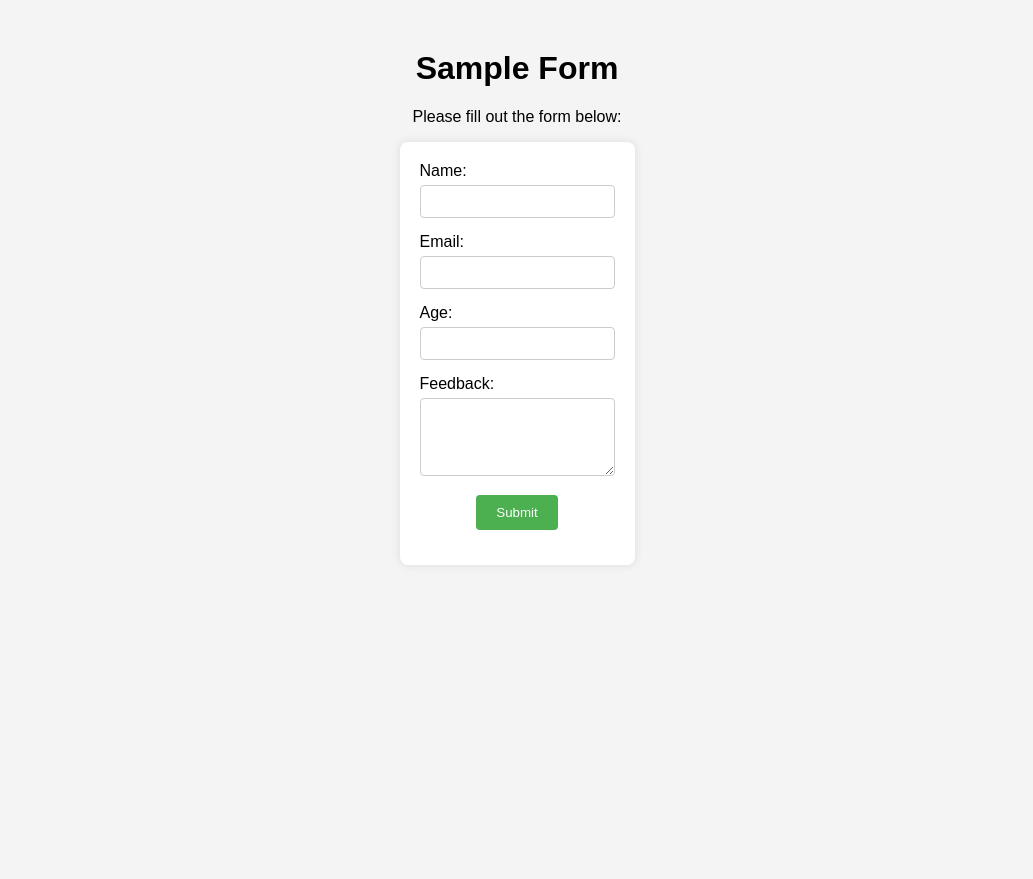
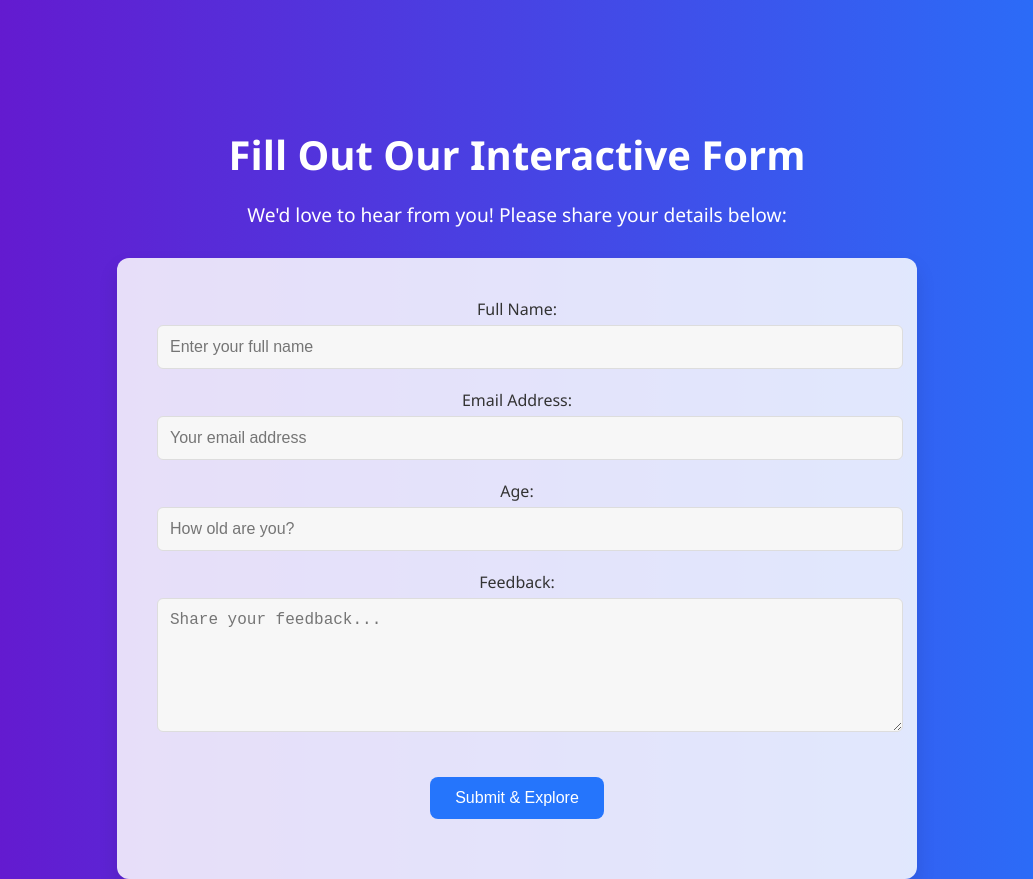
Before and after one commit to lovellamonica/advanced-html, a plain HTML site: page index.html in a window 1280 px wide. Shown: the whole page, without its empty margins (123-1156 px from the left). Before the commit the page ends 800 px from the top, so only its background shows below. Drawn offline with Linux system fonts and the light colour scheme.

Commit message:
Update index.html

```diff
--- a/index.html
+++ b/index.html
@@ -3,97 +3,135 @@
 <head>
     <meta charset="UTF-8">
     <meta name="viewport" content="width=device-width, initial-scale=1.0">
-    <title>lovella monica</title>
+    <title>Lovella Villamor Sample Form</title>
     <style>
+        /* General Styles */
         body {
-            font-family: Arial, sans-serif;
-            background-color: #f4f4f4;
+            font-family: 'Segoe UI', Tahoma, Geneva, Verdana, sans-serif;
+            background: linear-gradient(to right, #6a11cb, #2575fc);
             margin: 0;
             padding: 0;
+            color: #fff;
         }
+
         .container {
+            max-width: 800px;
+            margin: 0 auto;
+            padding-top: 100px;
             text-align: center;
-            margin-top: 50px;
         }
+
+        h1 {
+            font-size: 2.5rem;
+            margin-bottom: 10px;
+            color: #fff;
+        }
+
+        p {
+            font-size: 1.2rem;
+            margin-bottom: 30px;
+        }
+
+        /* Form Styles */
         form {
-            display: inline-block;
-            text-align: left;
-            background-color: #fff;
-            padding: 20px;
-            border-radius: 8px;
-            box-shadow: 0 0 10px rgba(0, 0, 0, 0.1);
+            background-color: rgba(255, 255, 255, 0.85);
+            padding: 40px;
+            border-radius: 12px;
+            box-shadow: 0 10px 20px rgba(0, 0, 0, 0.1);
+            transition: transform 0.3s ease-in-out;
         }
+
+        form:hover {
+            transform: translateY(-10px);
+        }
+
         form div {
-            margin-bottom: 15px;
+            margin-bottom: 20px;
         }
+
         form label {
+            font-size: 1rem;
             display: block;
             margin-bottom: 5px;
+            color: #333;
         }
+
         form input, form textarea {
             width: 100%;
-            padding: 8px;
-            box-sizing: border-box;
-            border: 1px solid #ccc;
-            border-radius: 4px;
+            padding: 12px;
+            border-radius: 6px;
+            border: 1px solid #ddd;
+            background-color: #f7f7f7;
+            font-size: 1rem;
+            transition: border-color 0.3s;
         }
+
+        form input:focus, form textarea:focus {
+            border-color: #2575fc;
+            outline: none;
+        }
+
         form button {
-            background-color: #4CAF50;
-            color: white;
-            padding: 10px 20px;
+            background-color: #2575fc;
+            color: #fff;
+            padding: 12px 25px;
             border: none;
-            border-radius: 4px;
+            border-radius: 8px;
+            font-size: 1rem;
             cursor: pointer;
+            transition: background-color 0.3s;
         }
+
         form button:hover {
-            background-color: #45a049;
+            background-color: #6a11cb;
         }
-        .results {
-            margin-top: 50px;
+
+        /* Hover Animation for Buttons */
+        .hover-btn {
+            display: inline-block;
+            text-decoration: none;
+            margin-top: 20px;
         }
-        table {
-            margin: 0 auto;
-            border-collapse: collapse;
-            width: 80%;
-            background-color: #fff;
-            box-shadow: 0 0 10px rgba(0, 0, 0, 0.1);
+
+        .hover-btn:hover button {
+            background-color: #6a11cb;
         }
-        table th, table td {
-            border: 1px solid #ddd;
-            padding: 8px;
-        }
-        table th {
-            background-color: #f2f2f2;
+
+        /* Mobile Friendly */
+        @media (max-width: 600px) {
+            form {
+                padding: 20px;
+            }
         }
     </style>
 </head>
 <body>
     <div class="container">
-        <h1>Sample Form</h1>
-        <p>Please fill out the form below:</p>
+        <h1>Fill Out Our Interactive Form</h1>
+        <p>We'd love to hear from you! Please share your details below:</p>
         <form id="surveyForm">
             <div>
-                <label for="name">Name:</label>
-                <input type="text" id="name" name="name" required>
+                <label for="name">Full Name:</label>
+                <input type="text" id="name" name="name" required placeholder="Enter your full name">
             </div>
             <div>
-                <label for="email">Email:</label>
-                <input type="email" id="email" name="email" required>
+                <label for="email">Email Address:</label>
+                <input type="email" id="email" name="email" required placeholder="Your email address">
             </div>
             <div>
                 <label for="age">Age:</label>
-                <input type="number" id="age" name="age" required>
+                <input type="number" id="age" name="age" required min="18" placeholder="How old are you?">
             </div>
             <div>
                 <label for="feedback">Feedback:</label>
-                <textarea id="feedback" name="feedback" rows="4" required></textarea>
+                <textarea id="feedback" name="feedback" rows="6" required placeholder="Share your feedback..."></textarea>
             </div>
-            <div style="text-align: center;">
-            <a href="https://www.youtube.com/watch?v=dQw4w9WgXcQ" style="display: inline-block; text-decoration: none;">
-                <button type="button">Submit</button>
-            </a>
+            <div class="hover-btn">
+                <a href="https://www.youtube.com/watch?v=dQw4w9WgXcQ" style="display: inline-block;">
+                    <button type="button">Submit & Explore</button>
+                </a>
             </div>
         </form>
     </div>
 </body>
-</html
+</html>
```
